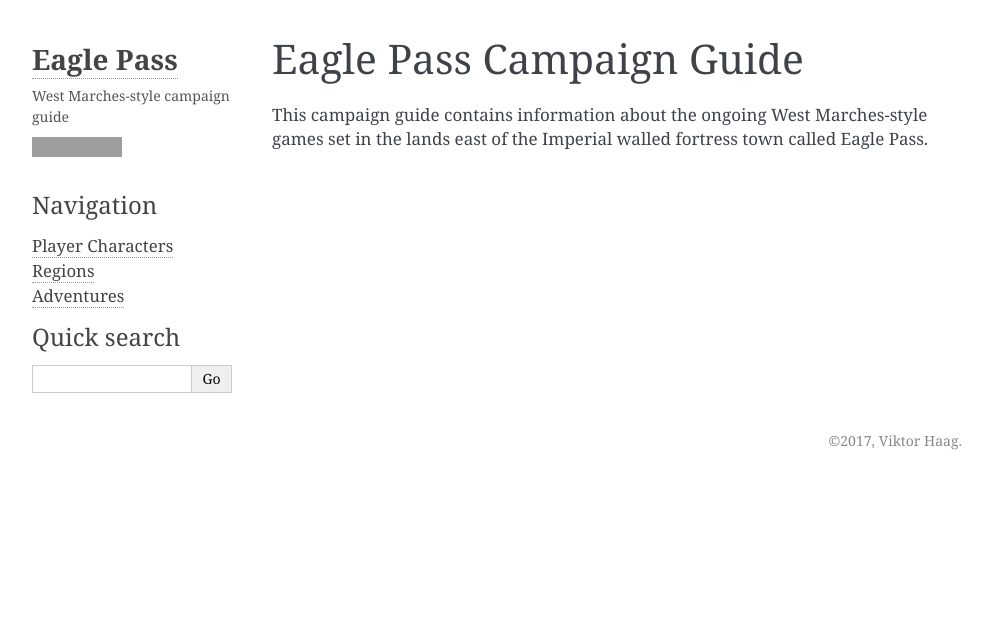
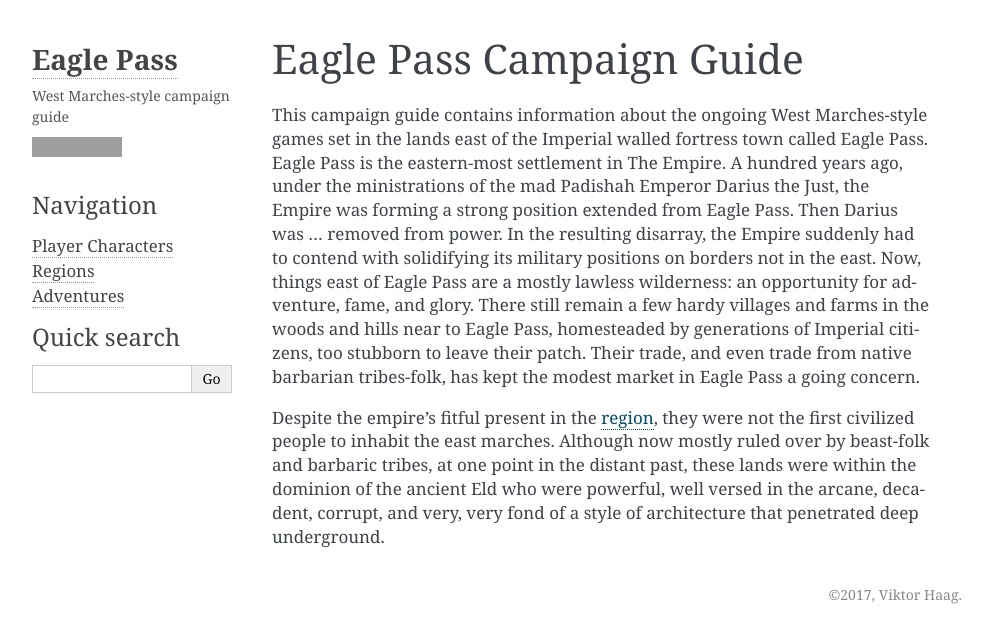
Before and after one commit to ViktorHaag/eagle-pass, a Sphinx documentation site: the page built from source/index.rst, in a window 1280 px wide, cut to the strip 0-643 px from the top of the page. Shown: the whole strip, without its empty margins (148-1140 px from the left). Built offline with Sphinx 7.4.7, drawn with Linux system fonts in a browser that asks for light colours; grey boxes are pictures that could not be loaded.

Commit message:
details for oakbluff region and overview of eagle-pass

```diff
--- a/source/conf.py
+++ b/source/conf.py
@@ -192,3 +192,6 @@ texinfo_documents = [
      author, 'EaglePassGuide', 'One line description of project.',
      'Miscellaneous'),
 ]
+
+# -- Options for extlinks ------------------------------------------------
+extlinks = {'rpg-geek': ('https://rpggeek.com/rpgitem/%s/', None)}
--- a/source/index.rst
+++ b/source/index.rst
@@ -2,9 +2,26 @@
  Eagle Pass Campaign Guide
 ---------------------------
 
+This campaign guide contains information about the ongoing West Marches-style
+games set in the lands east of the Imperial walled fortress town called Eagle
+Pass. Eagle Pass is the eastern-most settlement in The Empire. A hundred years
+ago, under the ministrations of the mad Padishah Emperor Darius the Just, the
+Empire was forming a strong position extended from Eagle Pass. Then Darius was
+… removed from power. In the resulting disarray, the Empire suddenly had to
+contend with solidifying its military positions on borders not in the
+east. Now, things east of Eagle Pass are a mostly lawless wilderness: an
+opportunity for adventure, fame, and glory. There still remain a few hardy
+villages and farms in the woods and hills near to Eagle Pass, homesteaded by
+generations of Imperial citizens, too stubborn to leave their patch. Their
+trade, and even trade from native barbarian tribes-folk, has kept the modest
+market in Eagle Pass a going concern.
 
-This campaign guide contains information about the ongoing West Marches-style
-games set in the lands east of the Imperial walled fortress town called Eagle Pass.
+Despite the empire’s fitful present in the :doc:`region <regions/regions>`,
+they were not the first civilized people to inhabit the east marches. Although
+now mostly ruled over by beast-folk and barbaric tribes, at one point in the
+distant past, these lands were within the dominion of the ancient Eld who were
+powerful, well versed in the arcane, decadent, corrupt, and very, very fond of
+a style of architecture that penetrated deep underground.
 
 
 .. toctree::
```
Also changed, not shown: source/regions/oakbluff.rst (added, +82 -0 lines), source/regions/regions.rst (+56 -1 lines).
